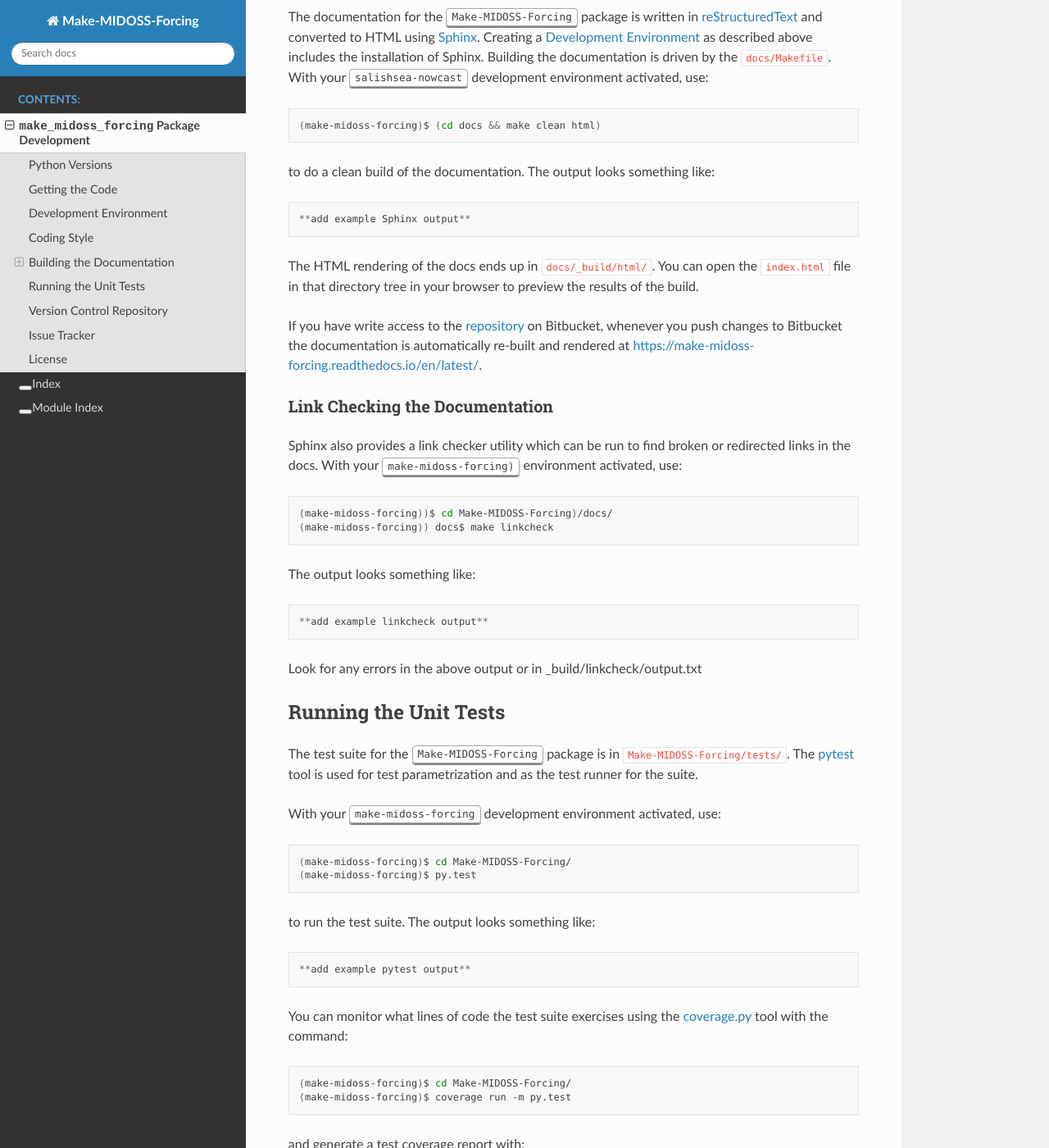
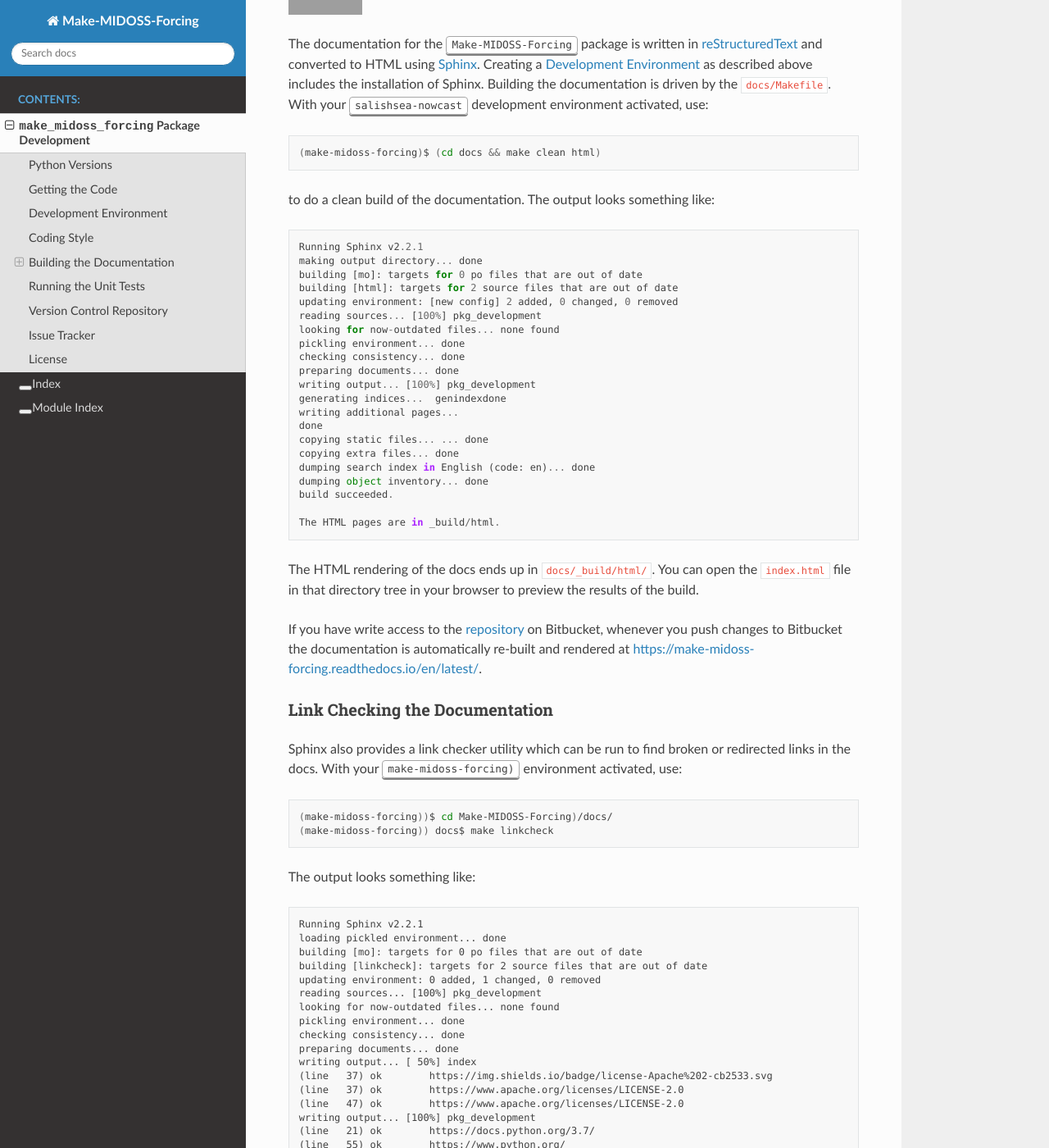
Before and after one commit to MIDOSS/Make-MIDOSS-Forcing, a Sphinx documentation site: the page built from docs/pkg_development.rst, in a window 1280 px wide and 1400 px high, scrolled down 1983 px. Shown: the whole window at 82% size. Built offline with Sphinx 7.4.7 and the Read the Docs theme 2.0.0, drawn with Linux system fonts in a browser that asks for light colours; some of the changed text lies outside the part shown; grey boxes are pictures that could not be loaded.

Commit message:
Add sample output from dev & docs tools to pkg dev docs
Also fix a typo and some broken links

```diff
--- a/docs/pkg_development.rst
+++ b/docs/pkg_development.rst
@@ -106,9 +106,9 @@
 testing,
 and building the documentation with the commands below.
 
-.. _Conda: https://conda.io/docs/
-.. _Anaconda Python Distribution: https://www.anaconda.com/download/
-.. _Miniconda3: https://conda.io/docs/install/quick.html
+.. _Conda: https://conda.io/en/latest/
+.. _Anaconda Python Distribution: https://www.anaconda.com/distribution/
+.. _Miniconda3: https://docs.conda.io/en/latest/miniconda.html
 
 .. code-block:: bash
 
@@ -153,7 +153,9 @@
 in the repository root directory.
 The output looks something like::
 
-  **add example black output**
+  reformatted /media/doug/warehouse/MIDOSS/Make-MIDOSS-Forcing/make_midoss_forcing/forcing_paths.py
+  All done! ✨ 🍰 ✨
+  1 file reformatted, 6 files left unchanged.
 
 
 .. _Make-MIDOSS-ForcingBuildingTheDocumentation:
@@ -181,7 +183,27 @@
 to do a clean build of the documentation.
 The output looks something like::
 
-  **add example Sphinx output**
+  Running Sphinx v2.2.1
+  making output directory... done
+  building [mo]: targets for 0 po files that are out of date
+  building [html]: targets for 2 source files that are out of date
+  updating environment: [new config] 2 added, 0 changed, 0 removed
+  reading sources... [100%] pkg_development
+  looking for now-outdated files... none found
+  pickling environment... done
+  checking consistency... done
+  preparing documents... done
+  writing output... [100%] pkg_development
+  generating indices...  genindexdone
+  writing additional pages...
+  done
+  copying static files... ... done
+  copying extra files... done
+  dumping search index in English (code: en)... done
+  dumping object inventory... done
+  build succeeded.
+
+  The HTML pages are in _build/html.
 
 The HTML rendering of the docs ends up in :file:`docs/_build/html/`.
 You can open the :file:`index.html` file in that directory tree in your browser to preview the results of the build.
@@ -206,7 +228,52 @@
 
 The output looks something like::
 
-  **add example linkcheck output**
+  Running Sphinx v2.2.1
+  loading pickled environment... done
+  building [mo]: targets for 0 po files that are out of date
+  building [linkcheck]: targets for 2 source files that are out of date
+  updating environment: 0 added, 1 changed, 0 removed
+  reading sources... [100%] pkg_development
+  looking for now-outdated files... none found
+  pickling environment... done
+  checking consistency... done
+  preparing documents... done
+  writing output... [ 50%] index
+  (line   37) ok        https://img.shields.io/badge/license-Apache%202-cb2533.svg
+  (line   37) ok        https://www.apache.org/licenses/LICENSE-2.0
+  (line   47) ok        https://www.apache.org/licenses/LICENSE-2.0
+  writing output... [100%] pkg_development
+  (line   21) ok        https://docs.python.org/3.7/
+  (line   55) ok        https://www.python.org/
+  (line   59) ok        https://docs.python.org/3/reference/lexical_analysis.html#f-strings
+  (line   61) ok        https://docs.python.org/3/whatsnew/3.6.html#whatsnew36-pep519
+  (line   21) ok        https://black.readthedocs.io/en/stable/
+  (line   21) ok        https://bitbucket.org/midoss/make-midoss-forcing/
+  (line   21) ok        https://bitbucket.org/midoss/make-midoss-forcing/issues?status=new&status=open
+  (line  103) ok        https://conda.io/en/latest/
+  (line   21) ok        https://make-midoss-forcing.readthedocs.io/en/latest/
+  (line   71) ok        https://bitbucket.org/midoss/make-midoss-forcing/
+  (line  138) ok        https://www.python.org/dev/peps/pep-0008/
+  (line  164) ok        https://make-midoss-forcing.readthedocs.io/en/latest/
+  (line  103) ok        https://docs.conda.io/en/latest/miniconda.html
+  (line   77) ok        https://bitbucket.org/midoss/make-midoss-forcing/
+  (line  211) ok        https://make-midoss-forcing.readthedocs.io/en/latest/
+  (line  170) ok        http://www.sphinx-doc.org/en/master/usage/restructuredtext/basics.html
+  (line  170) ok        http://www.sphinx-doc.org/en/master/
+  (line  103) ok        https://www.anaconda.com/distribution/
+  (line  241) ok        https://docs.pytest.org/en/latest/
+  (line   21) ok        https://img.shields.io/badge/python-3.6+-blue.svg
+  (line   21) ok        https://img.shields.io/badge/version%20control-hg-blue.svg
+  (line  259) ok        https://coverage.readthedocs.io/en/latest/
+  (line   21) ok        https://img.shields.io/badge/code%20style-black-000000.svg
+  (line   21) ok        https://readthedocs.org/projects/make-midoss-forcing/badge/?version=latest
+  (line  301) ok        https://img.shields.io/bitbucket/issues/midoss/make-midoss-forcing.svg
+  (line  307) ok        https://bitbucket.org/midoss/make-midoss-forcing/issues
+  (line   91) ok        https://confluence.atlassian.com/bitbucket/set-up-an-ssh-key-728138079.html
+  (line  293) ok        https://www.mercurial-scm.org/
+  (line   21) ok        https://img.shields.io/bitbucket/issues/midoss/make-midoss-forcing.svg
+
+  build finished.
 
 Look for any errors in the above output or in _build/linkcheck/output.txt
 
```
Also changed, not shown: other parts of docs/pkg_development.rst (+1 -1 lines).
